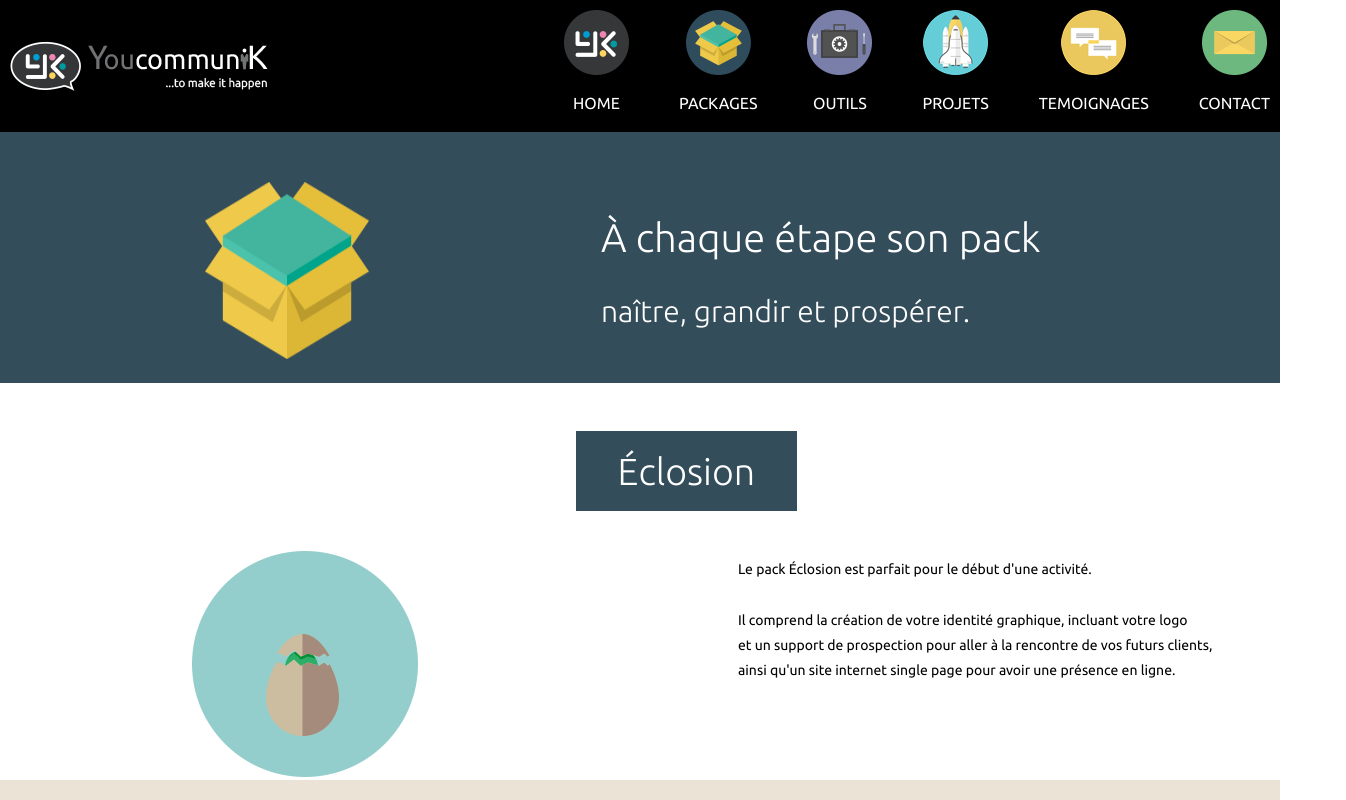
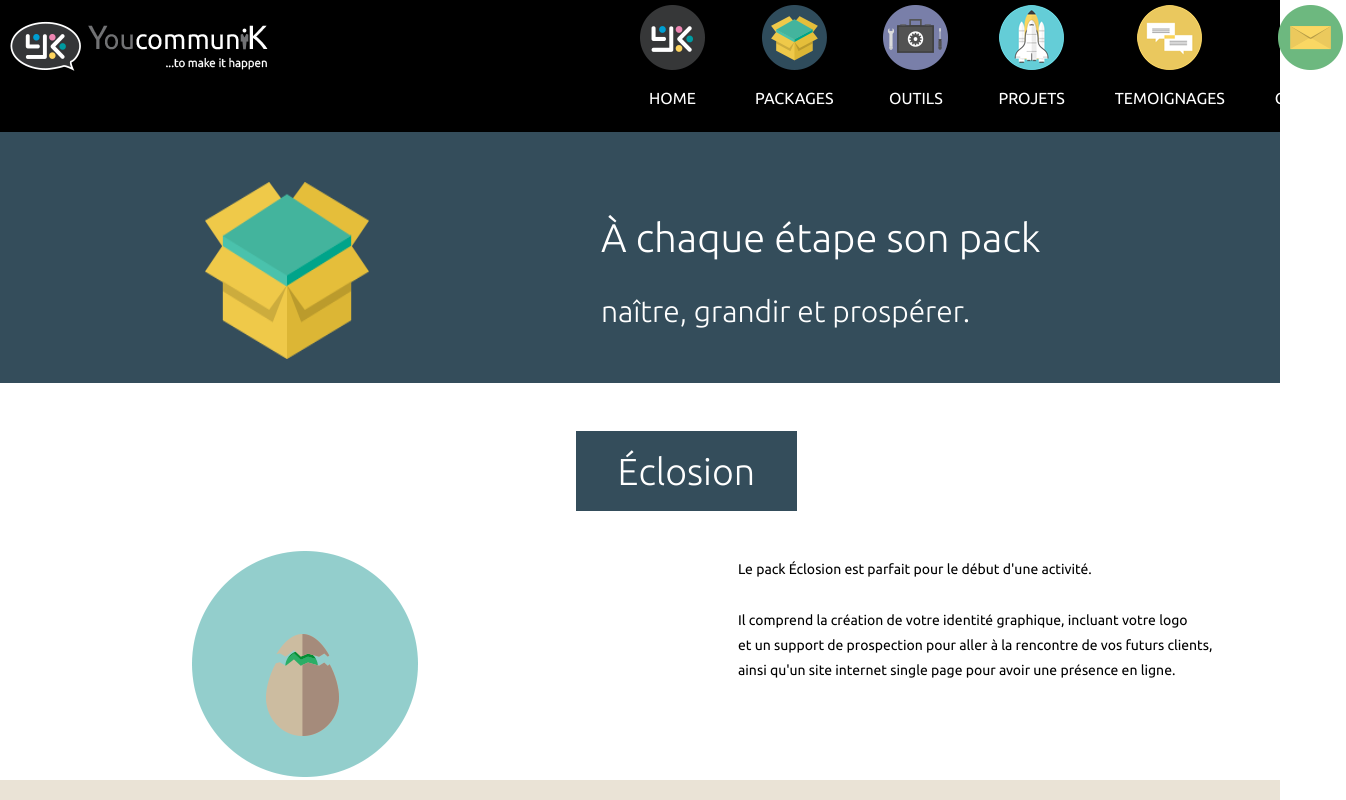
Before and after one commit to ArthurVRoost/YouCommunik, a plain HTML site: page index.html in a window 1280 px wide. Shown: the top 800 px of the page, 1346 px wide, since content can reach past the window. Drawn offline with Linux system fonts and the light colour scheme.

Commit message:
fix pos absolut header

```diff
--- a/public/style/style.css
+++ b/public/style/style.css
@@ -19,8 +19,11 @@ header{
     display: flex;
     color: white;
     gap: 50px;
-    position: absolute;
-    right: 10px;
+
+    position: relative;
+
+    margin-left: 50vw;
+    margin-top: -12vh;
     height: 70px;
     top: 10px;
     justify-content: flex-end;
```
